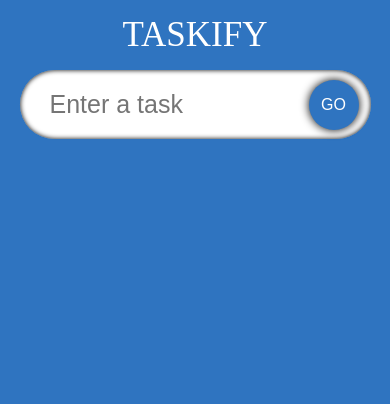
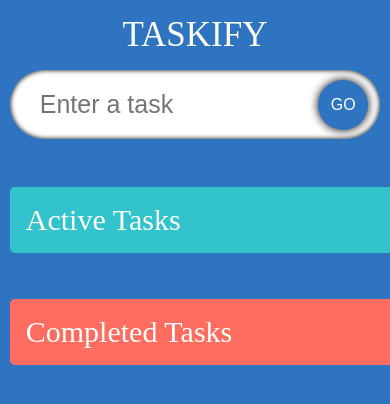
Before and after one commit to Harsh32044/react-TS-vite, a React (Vite) app: page / in a window 390 px wide. Shown: the top 404 px of the page. Built offline with nearby package versions, Linux system fonts and the light colour scheme; a web font is replaced by a local one.

Commit message:
Adding Drag and Drop Feature using hellopangea, styling

```diff
--- a/package.json
+++ b/package.json
@@ -10,8 +10,11 @@
     "preview": "vite preview"
   },
   "dependencies": {
+    "@hello-pangea/dnd": "^16.2.0",
+    "@types/react-beautiful-dnd": "^13.1.4",
     "nanoid": "^4.0.2",
     "react": "^18.2.0",
+    "react-beautiful-dnd": "^13.1.1",
     "react-dom": "^18.2.0",
     "react-icons": "^4.8.0"
   },
--- a/src/App.tsx
+++ b/src/App.tsx
@@ -1,21 +1,36 @@
 import React, { useState } from "react";
 import './App.css'
 import InputField from "./components/InputField";
-import { Todo } from "./model";
+import { Actions, Todo } from "./model";
 import { nanoid } from "nanoid";
 import TodoList from "./components/TodoList";
+import { DragDropContext, DropResult } from '@hello-pangea/dnd'
 
+// const TodoReducer = (todos: Todo[], action: Actions) => {
+//   switch (action.type) {
+//     case 'add':
+//       return [
+//         ...todos, {id: nanoid(), todo: action.payload, isDone: false}
+//       ]
+//     case 'delete':
+//       return todos.filter(todoItem => todoItem.id !== action.payload)
+//     case 'done':
+//       return todos.map(todoItem => todoItem.id === action.payload ? {...todoItem, isDone: !todoItem.isDone} : todoItem )
+//   }
+// }
 
 const App: React.FC = () => {
 
   const [todo, setTodo] = React.useState("")
   //Array of TODOs
+  const [todoArr, setTodoArr] = React.useState<Todo[]>([])
 
-  const [todoArr, setTodoArr] = useState<Todo[]>([])
+  // const [todos, dispatch] = React.useReducer(TodoReducer, [])
+
+  const [completedTodos, setCompletedTodos] = React.useState<Todo[]>([])
 
   function handleAdd(e: React.FormEvent) {
     e.preventDefault()
-    console.log(todoArr);
     if (todo) {
       setTodoArr([...todoArr, {id: nanoid(), todo, isDone: false}])
       setTodo("")
@@ -23,12 +38,47 @@ const App: React.FC = () => {
 
   }
 
+  const handleDragEnd = (result: DropResult) => {
+    const {source, destination} = result
+
+    console.log(result)
+    if (!destination) return
+
+    if(destination.droppableId === source.droppableId && destination.index === source.index) return
+
+    let add,
+    activeTodos = todoArr,
+    complete = completedTodos
+
+    if(source.droppableId === 'TodosList') {
+      add = activeTodos[source.index]
+      activeTodos.splice(source.index, 1)
+    }
+    else {
+      add = complete[source.index]
+      complete.splice(source.index, 1)
+    }
+
+    if (destination.droppableId === 'TodosList') {
+      activeTodos.splice(destination.index, 0, add)
+    }
+    else {
+      completedTodos.splice(destination.index, 0, add)
+
+    }
+
+    setCompletedTodos(complete)
+    setTodoArr(activeTodos)
+  }
+
   return (
+    <DragDropContext onDragEnd={handleDragEnd}>
     <div className="App">
       <span className="heading">TASKIFY</span>
       <InputField todo={todo} setTodo ={setTodo} handleAdd={handleAdd}/>
-      <TodoList todoArr={todoArr} setTodoArr={setTodoArr}/>
+      <TodoList todoArr={todoArr} setTodoArr={setTodoArr} completedTodos={completedTodos} setCompletedTodos={setCompletedTodos}/>
     </div>
+    </DragDropContext>
   )
 }
 
--- a/src/components/SingleTodoComponent.tsx
+++ b/src/components/SingleTodoComponent.tsx
@@ -3,14 +3,17 @@ import { Todo } from '../model'
 import { AiFillEdit, AiFillDelete } from 'react-icons/ai'
 import { MdDone } from 'react-icons/md'
 import './styles.css'
+import { Draggable } from '@hello-pangea/dnd'
 
 interface Props {
-    todo: Todo,
-    todoArr: Todo[],
-    setTodoArr: React.Dispatch<React.SetStateAction<Todo[]>>
+    todo: Todo;
+    todoArr: Todo[];
+    setTodoArr: React.Dispatch<React.SetStateAction<Todo[]>>;
+    // dispatch: React.Dispatch<Actions>
+    index: number;
 }
 
-const SingleTodoComponent: React.FC<Props> = ({ todo, todoArr, setTodoArr }) => {
+const SingleTodoComponent: React.FC<Props> = ({ index, todo, todoArr, setTodoArr }) => {
 
     const [edit, setEdit] = React.useState(false)
     const [editTodo, setEditTodo] = React.useState(todo.todo)
@@ -24,7 +27,7 @@ const SingleTodoComponent: React.FC<Props> = ({ todo, todoArr, setTodoArr }) =>
         setTodoArr(todoArr.map(oldTodoItem => {
             return oldTodoItem.id === id ? {
                 ...oldTodoItem,
-                isDone : !oldTodoItem.isDone
+                isDone: !oldTodoItem.isDone
             }
                 : oldTodoItem
         }))
@@ -35,7 +38,7 @@ const SingleTodoComponent: React.FC<Props> = ({ todo, todoArr, setTodoArr }) =>
             todoItem.id !== id))
     }
 
-    const handleEdit = (e:React.FormEvent, id:string) => {
+    const handleEdit = (e: React.FormEvent, id: string) => {
         e.preventDefault()
         setTodoArr(todoArr.map(todoItem => (
             todoItem.id === id ? {
@@ -49,10 +52,16 @@ const SingleTodoComponent: React.FC<Props> = ({ todo, todoArr, setTodoArr }) =>
     }
 
     return (
-        <form className='todos_single' onSubmit={(event) => handleEdit(event, todo.id)}>
+        <Draggable index={index} draggableId={todo.id} key={todo.id}>
+            {
+                (provided,snapshot) => (
+                    <form className={`todos_single ${snapshot.isDragging ? 'drag': ''}`} onSubmit={(event) => handleEdit(event, todo.id)}
+                    {...provided.draggableProps}
+                    {...provided.dragHandleProps}
+                    ref={provided.innerRef}>
                         {
                             edit ? (
-                    <input ref={inputRef} type="text" value={editTodo} onChange={(event) => setEditTodo(event.target.value)}/>
+                                <input ref={inputRef} type="text" value={editTodo} onChange={(event) => setEditTodo(event.target.value)} />
                             )
                                 :
                                 (
@@ -71,12 +80,15 @@ const SingleTodoComponent: React.FC<Props> = ({ todo, todoArr, setTodoArr }) =>
                                     setEdit(edit => !edit)
                                 }
                             }
-                }><AiFillEdit/></span>
-                <span className="icon" onClick={() => handleDelete(todo.id)}><AiFillDelete/></span>
-                <span className="icon" onClick={() => handleDone(todo.id)}><MdDone/></span>
+                            }><AiFillEdit /></span>
+                            <span className="icon" onClick={() => handleDelete(todo.id)}><AiFillDelete /></span>
+                            <span className="icon" onClick={() => handleDone(todo.id)}><MdDone /></span>
                         </div>
                     </form>
                 )
             }
+        </Draggable>
+    )
+}
 
 export default SingleTodoComponent
--- a/src/components/TodoList.tsx
+++ b/src/components/TodoList.tsx
@@ -1,26 +1,62 @@
 import React from "react"
-import { Todo } from "../model"
+import {  Todo } from "../model"
 import { nanoid } from "nanoid";
 import './styles.css'
 import SingleTodoComponent from "./SingleTodoComponent";
+import { Droppable } from '@hello-pangea/dnd';
 
 interface Props {
   todoArr: Todo[];
   setTodoArr: React.Dispatch<React.SetStateAction<Todo[]>>;
+  completedTodos: Todo[]
+  setCompletedTodos: React.Dispatch<React.SetStateAction<Todo[]>>;
+
+  // dispatch: React.Dispatch<Actions>
 }
 
-const TodoList:React.FC<Props> = ({todoArr, setTodoArr}: Props) => {
+const TodoList: React.FC<Props> = ({ todoArr, setTodoArr, completedTodos, setCompletedTodos }: Props) => {
 
   return (
-    <div className="todos">
-      {todoArr.map(todo => {
+    <div className="container">
+      <Droppable droppableId="TodosList">
+        {
+          (provided, snapshot) => (
+            <div className={`todos ${snapshot.isDraggingOver ? 'dragActive' : ''}`} ref={provided.innerRef}
+            {...provided.droppableProps}>
+              <span className="todos_heading">Active Tasks</span>
+              {todoArr.map((todo, index) => {
                 return <SingleTodoComponent
+                  index={index}
                   todo={todo}
                   key={nanoid()}
                   todoArr={todoArr}
                   setTodoArr={setTodoArr}
                 />
               })}
+              {provided.placeholder}
+            </div>
+          )
+        }
+      </Droppable>
+      <Droppable droppableId="TodosRemove">
+        {
+          (provided, snapshot) => (
+            <div className="todos remove" ref={provided.innerRef} {...provided.droppableProps}>
+              <span className={`todos_heading ${snapshot.isDraggingOver ? 'dragremove' : ''}`}>Completed Tasks</span>
+              {completedTodos.map((todo,index) => {
+                return <SingleTodoComponent
+                  index={index}
+                  todo={todo}
+                  key={nanoid()}
+                  todoArr={completedTodos}
+                  setTodoArr={setCompletedTodos}
+                />
+              })}
+              {provided.placeholder}
+            </div>
+          )
+        }
+      </Droppable>
     </div>
   )
 }
--- a/src/components/styles.css
+++ b/src/components/styles.css
@@ -1,5 +1,5 @@
 :root {
-    --width: 90%
+    --width: 95%
 }
 
 .input {
@@ -50,17 +50,35 @@
     box-shadow: 0 0 5px black;
 }
 
+.container {
+    display: flex;
+    width: var(--width);
+    justify-content: space-between;
+    margin-top: 1rem;
+    align-items: flex-start;
+}
+
 .todos {
-    width: var(--width);
+    width: 47.5%;
     margin: 2rem 0;
+    padding: 1rem;
     display: flex;
-    flex-wrap: wrap;
-    justify-content: space-evenly;
+    flex-direction: column;
+    border-radius: 5px;
+    background-color: rgb(50, 195, 205);
+    color: white
+}
+
+.remove {
+    background-color: #FF6D60;
+}
+
+.todos_heading {
+    font-size: 30px;
 }
 
 .todos_single {
     font-size: 2rem;
-    width: 30%;
     display: flex;
     align-items: center;
     justify-content: space-between;
@@ -68,7 +86,14 @@
     margin-top: 1rem;
     padding: 1.25rem;
     background-color: antiquewhite;
+    transition: 0.2s;
     background-image: url("https://img.freepik.com/free-photo/crumpled-yellow-paper-background-close-up_60487-2390.jpg?size=626&ext=jpg");
+    color: black;
+}
+
+.todos_single:hover {
+    box-shadow: 0 0 20px gray;
+    scale: 1.03;
 }
 
 .todos_single_text:focus {
@@ -80,16 +105,21 @@
 }
 
 @media (max-width: 700px) {
-    .input .todos {
-        width: 95%;
+    .input {
+        width: var(--width);
     }
-    .todos_single {
-        width: 100%;
+    .todos {
+        width: var(--width);
+        margin-bottom: 0.9rem;
+    }
+    .container {
+        width: var(--width);
+        flex-direction: column;
     }
 }
 
-@media (max-width: 1200px) {
-    .todos_single {
-        width: 40%;
+@media (max-width: 1100px) {
+    .todos {
+        width: inherit
     }
 }
```
Also changed, not shown: 1 other file (tests, documents, lock files or other folders). Lines whose indentation alone changed are shown as unchanged.
